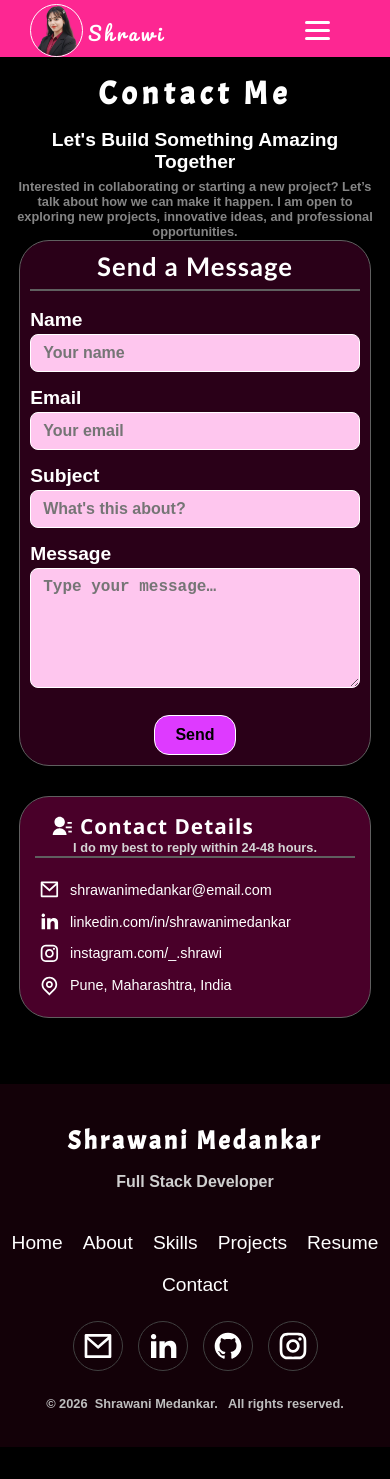
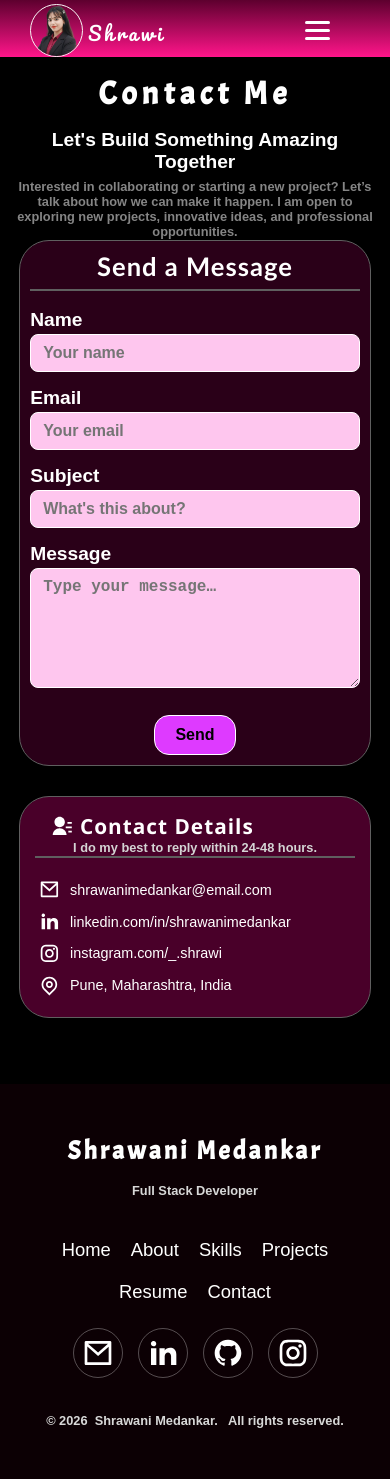
Before and after one commit to shrawanimedankar/Portfolio, a React (Vite) app: page /contact in a window 390 px wide. Before the commit the page ends 1447 px from the top, so only its background shows below. Built offline with nearby package versions, Linux system fonts and the light colour scheme; a web font is replaced by a local one.

Commit message:
Updated Resume

```diff
--- a/src/Components/Footer.jsx
+++ b/src/Components/Footer.jsx
@@ -1,6 +1,7 @@
 import styles from "./Footer.module.css";
 import Icons from "../utils/icons";
 import { Link } from "react-router-dom";
+import logo from "../assets/logo.png";
 
 export default function Footer() {
   return (
--- a/src/Components/Footer.module.css
+++ b/src/Components/Footer.module.css
@@ -1,50 +1,55 @@
 .footer {
-  background: #130108;
-  color: #fff;
-  padding: 40px 7px 20px 7px;
+  position: relative;
+  overflow: visible;
   margin-top: 50px;
+  padding: 50px 20px 35px;
+  background-color: #25000f54;
+  color: white;
 }
 
+
 .container {
+  position: relative;
+  z-index: 10;
+
   max-width: 1400px;
   margin: auto;
+
   display: flex;
   justify-content: space-between;
   align-items: center;
-  gap: 5px;
+  gap: 20px;
   flex-wrap: wrap;
 }
 
 .brand h2 {
-  padding-bottom: 1rem;
+  font-size: 2rem;
   font-family: "Acme", sans-serif;
   letter-spacing: 3px;
-  transition: 0.2s;
-  font-size: 2rem;
+  margin-bottom: 10px;
 }
 
 .brand p {
-  color: #cfcfcf;
-  font-size: 1.4rem !important ;
+  color: #d8d8d8;
+  font-size: 1.3rem;
 }
 
 .links {
-  list-style: none;
   display: flex;
   gap: 20px;
+  list-style: none;
   padding: 0;
 }
 
 .links a {
-  color: #ffffff;
+  color: white;
   text-decoration: none;
-  font-size: 1.2rem;
-  transition: filter 0.3s ease;
+  font-size: 1.15rem;
+  transition: 0.3s;
 }
 
 .links a:hover {
-  color: #ffffff;
-  filter: drop-shadow(0 0 1.5px #ffffff);
+  text-shadow: 0 0 10px white;
 }
 
 .social {
@@ -54,52 +59,52 @@
 }
 
 .social a {
-  transition: 0.3s;
   color: white;
-  border: 1px solid rgb(64, 64, 64);
+  border: 1px solid rgba(255, 255, 255, 0.3);
   border-radius: 50%;
   padding: 8px;
-  transition:
-    transform 0.1s ease,
-    color 0.3s ease;
+  transition: 0.3s;
 }
 
 .social a:hover {
-  color: #ffffff;
-  box-shadow: 1px 1px 12px #ff0000;
-  border: 1px solid rgb(255, 255, 255);
-  transform: translateY(-4px) scale(1.1);
+  transform: translateY(-5px) scale(1.1);
+  box-shadow: 0 0 15px #ff158a;
+  border-color: white;
 }
 
 .copy {
+  position: relative;
+  z-index: 10;
+
+  margin-top: 35px;
   text-align: center;
-  margin-top: 25px;
+  color: #d8d8d8;
   font-size: 1rem;
-  color: #bebebe;
 }
+
+/* ================= MOBILE ================= */
 
 @media (max-width: 1100px) {
   .container {
     flex-direction: column;
-    justify-content: center;
     text-align: center;
     gap: 25px;
   }
 
   .links {
-    flex-direction: row;
+    justify-content: center;
     flex-wrap: wrap;
-    justify-content: center;
-    gap: 20px;
   }
 
   .social {
     justify-content: center;
   }
+
   .brand h2 {
     font-size: 1.6rem;
   }
+
   .brand p {
-     font-size: 1rem !important ;
+    font-size: 1rem;
   }
 }
--- a/src/Components/Navbar.css
+++ b/src/Components/Navbar.css
@@ -4,7 +4,7 @@
   justify-content: space-between;
   align-items: center;
   padding: 4px 60px 0 30px;
-  background: #fd2792;
+  background: linear-gradient(900deg, #5d002e, #ff158a);
   position: sticky;
   top: 0;
   left: 0;
@@ -15,7 +15,7 @@
 }
 
 .navbar.scrolled {
-  background: #ff399ce1;
+      background: linear-gradient(900deg, #5d002fd1, #ff158ad6);
   backdrop-filter: blur(6px);
 }
 
@@ -32,11 +32,11 @@
   height: 53px;
   object-fit: contain;
   border-radius: 50%;
-  border: 0.1px solid #fff;
+  border: 0.1px solid #f9f5f5;
 }
 
 .logo {
-  color: #ffffff;
+  color: white;
   font-size: 1.2rem;
   font-family: "Pacifico", cursive;
   letter-spacing: 3px;
--- a/src/Pages/Home/Home.jsx
+++ b/src/Pages/Home/Home.jsx
@@ -13,7 +13,7 @@ const Home = () => {
         <div className={styles.homeContainer}>
           {/* Left side: text */}
           <div className={styles.homeContent}>
-            <p className={styles.greet}>👋 Hi, I'm </p>
+            <p className={styles.greet}><span className={styles.wave}>👋</span> Hi, I'm </p>
             <p className={styles.name}>Shrawani Medankar</p>
             <h2 className={styles.titleRotate}>
               <span>MERN Stack Developer</span>
--- a/src/Pages/Home/Home.module.css
+++ b/src/Pages/Home/Home.module.css
@@ -10,6 +10,21 @@
   display: flex;
   align-items: center;
   margin-left: 5rem;
+}
+
+.wave{
+  display: inline-block;
+  animation: shake 1s infinite;
+  transform-origin: 70% 70%;
+}
+
+@keyframes shake {
+  0% { transform: rotate(0deg); }
+  20% { transform: rotate(20deg); }
+  40% { transform: rotate(-10deg); }
+  60% { transform: rotate(20deg); }
+  80% { transform: rotate(-10deg); }
+  100% { transform: rotate(0deg); }
 }
 
 /* Left side: text */
```
Also changed, not shown: 1 other file (tests, documents, lock files or other folders).
